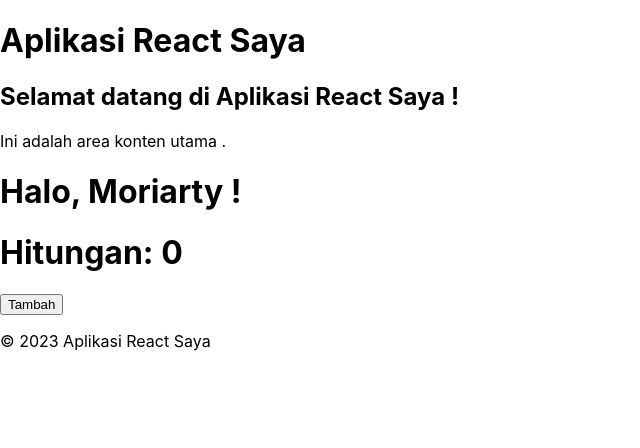
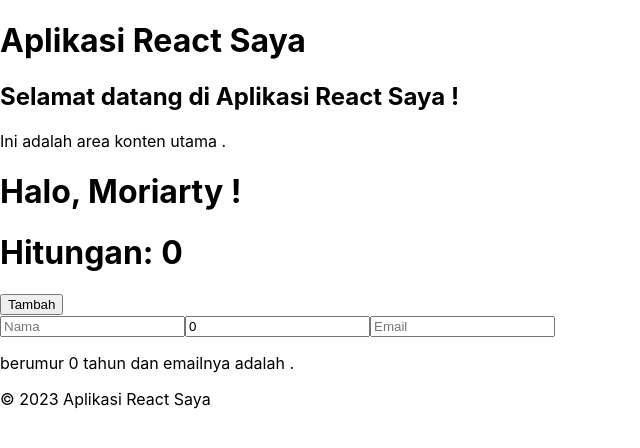
Before and after one commit to Haidarly2/02-setup-environment-react, a React (Create React App) app: page / in a window 1280 px wide. Shown: the top 448 px of the page, without its empty margins (0-640 px from the left). Built offline with nearby package versions, Linux system fonts and the light colour scheme.

Commit message:
Using state to managing data - Praktikum 4

```diff
--- a/src/App.js
+++ b/src/App.js
@@ -1,7 +1,37 @@
 // export default App;
-import React from 'react';
+import React, { useState } from 'react';
 import Counter from "./Counter";
 import Greeting from "./Greeting";
+
+function Example() {
+  const [name, setName] = useState('');
+  const [age, setAge] = useState(0);
+  const [email, setEmail] = useState('');
+
+  const handleNameChange = (e) => {
+    setName(e.target.value);
+  };
+  const handleAgeChange = (e) => {
+    setAge(e.target.value);
+  };
+  const handleEmailChange = (e) => {
+    setEmail(e.target.value);
+  };
+
+  return (
+    <div>
+      <input type="text" placeholder="Nama" value={name} onChange={handleNameChange} />
+
+      <input type="number" placeholder="Umur" value={age} onChange={handleAgeChange} />
+
+      <input type="email" placeholder="Email" value={email} onChange={handleEmailChange} />
+
+      <p>{name} berumur {age} tahun dan emailnya adalah {email} .</p>
+    </div>
+
+  );
+
+}
 
 // Komponen Header
 function Header() {
@@ -38,6 +68,7 @@
       <Main />
       <Greeting name="Moriarty" />
       <Counter />
+      <Example />
       <Footer />
     </div>
   );
```
